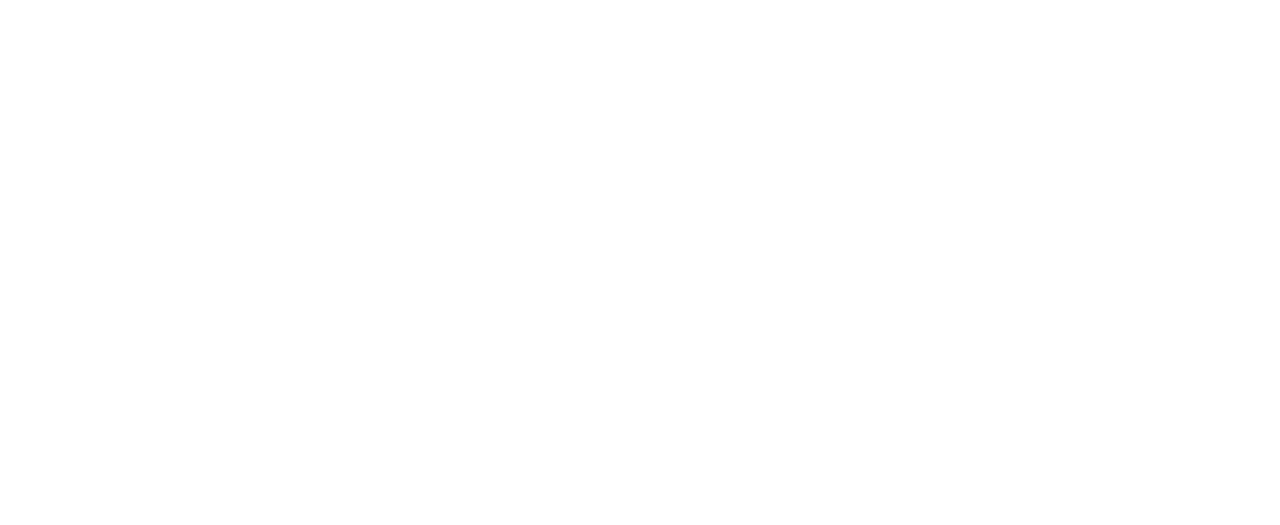
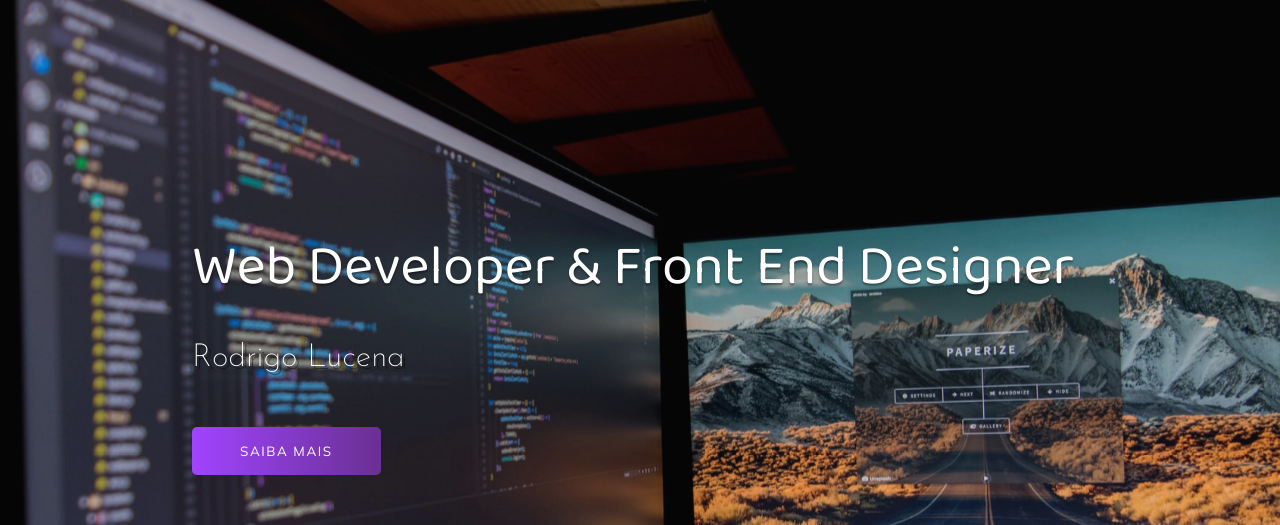
Before and after one commit to Rodrigo-Lucenaa/Portifolio, a plain HTML site: page index.html in a window 1280 px wide. Shown: the top 525 px of the page. Drawn offline with Linux system fonts and the light colour scheme.

Commit message:
novas correções

```diff
--- a/index.html
+++ b/index.html
@@ -5,11 +5,32 @@
     <meta http-equiv="X-UA-Compatible" content="IE=edge">
     <meta name="viewport" content="width=device-width, initial-scale=1.0">
     <link rel="stylesheet" href="style.css">
-    <title>Portifólio</title>
+    <link rel="apple-touch-icon" sizes="180x180" href="imagens/apple-touch-icon.png">
+    <link rel="icon" type="image/png" sizes="32x32" href="imagens/favicon-32x32.png">
+    <link rel="icon" type="image/png" sizes="16x16" href="imagens/favicon-16x16.png">
+    <link rel="manifest" href="/site.webmanifest">
+    <title>Portfólio</title>
 </head>
 <body>
 
+      <div class="container">
 
+          <header>
+              <div class="img-wrapper">
+                  <img src="imagens/tz.jpg" alt="">
+                </div>
+
+        <div class="banner">
+
+        <h1>Web Developer & Front End
+            Designer</h1>
+        <P>Rodrigo Lucena</P>
+        <button>Saiba mais</button>
+
+        </div>
+    </header>
+
+      </div>
 
 </body>
 </html>
--- a/style.css
+++ b/style.css
@@ -2,3 +2,116 @@
 
 
 @import url("https://cdnjs.cloudflare.com/ajax/libs/font-awesome/5.15.3/css/all.min.css");
+
+
+*{
+    margin: 0px;
+   padding: 0px;
+}
+
+header{
+    width: 100%;
+    height: 100vh;
+    overflow: hidden;
+    position: relative;
+
+}
+.img-wrapper{
+
+    width: 100%;
+    height: 100%;
+    overflow: hidden;
+    background-color: rgba(0,0,0,0.8);
+
+}
+
+.img-wrapper img{
+
+    width: 100%;
+    height: 100%;
+    object-fit: cover;
+    opacity: 0.9;
+    animation: zoom 13s;
+
+}
+
+@keyframes zoom{
+
+    0%{
+        transform: scale(1.4);
+    }
+    100%{
+        transform: scale(1);
+    }
+}
+.banner{
+
+    position: absolute;
+    top: 30%;
+    left: 15%;
+
+}
+
+.banner h1{
+
+    color: white;
+    font-size: 3.5rem;
+    font-family: "Baloo 2", serif;
+    font-weight: 200;
+    text-shadow: 0rem 0.1rem 2px rgb(0 0 0 / 40%);
+    line-height: 3.5rem;
+    margin-bottom: 46.1px;
+    opacity: 0;
+    animation: moveBanner 1s 0.5s forwards;
+
+
+}
+
+.banner p{
+    font-size: 2rem;
+    font-family: "Josefin Sans", serif;
+    color: white;
+    font-weight: 200;
+    text-shadow: 0.2rem 0.2rem rgba(0,0,0,0.4);
+    margin-bottom: 53px;
+    opacity: 0;
+    animation: moveBanner 1s 0.7s forwards;
+
+
+}
+
+.banner button{
+
+    font-family: "Mulish";
+    color: white;
+    letter-spacing: .1rem;
+    text-transform: uppercase;
+    background: #6a3093;
+    background: -webkit-linear-gradient(to right, #a044ff, #6a3093);
+    background: linear-gradient(to right, #a044ff, #6a3093);
+    padding: 1rem 3rem;
+    border: none;
+    border-radius: 5px;
+    cursor: pointer;
+    opacity: 0;
+    animation: moveBanner 1s 0.9s forwards;
+
+
+}
+
+@keyframes moveBanner{
+
+    0%{
+        transform: translateY(10rem) rotateY(-30deg);
+    }
+    100%{
+        transform: translateY(0) rotateY(0);
+        opacity: 1;
+    }
+
+
+}
+
+.banner button:hover{
+    opacity: 0.8;
+}
```
Also changed, not shown: imagens/android-chrome-192x192.png (renamed from android-chrome-192x192.png), imagens/android-chrome-512x512.png (renamed from android-chrome-512x512.png), imagens/apple-touch-icon.png (renamed from apple-touch-icon.png), imagens/favicon-16x16.png (renamed from favicon-16x16.png), imagens/favicon-32x32.png (renamed from favicon-32x32.png), imagens/tz.jpg (added), site.webmanifest.
